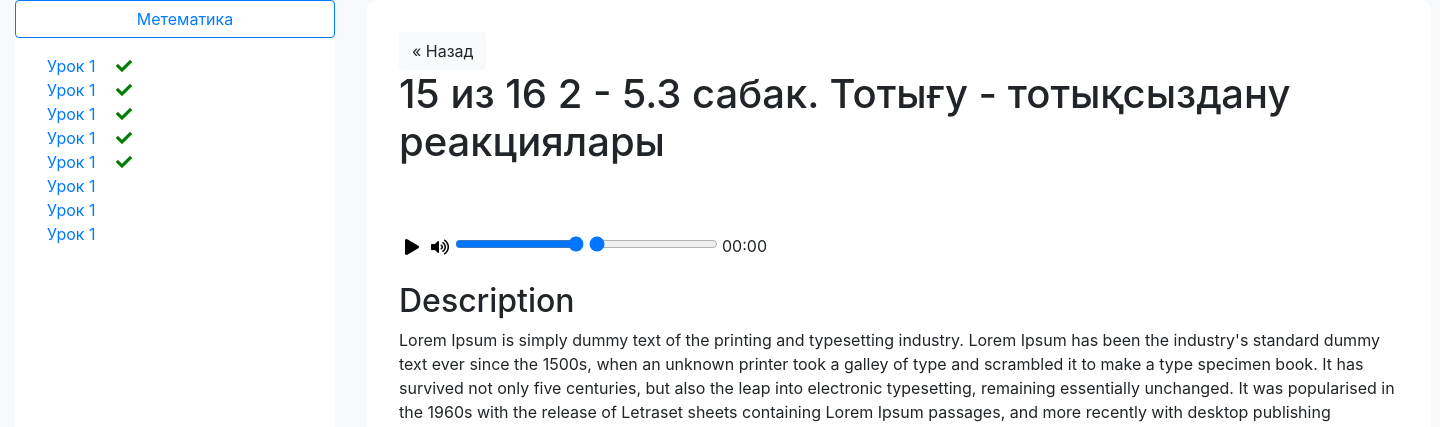
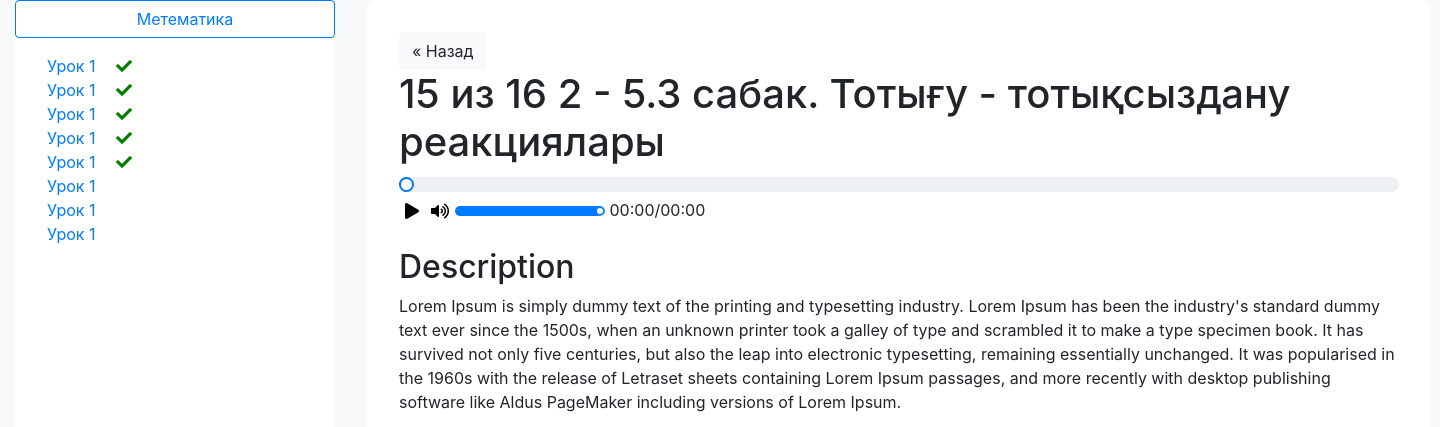
Before and after one commit to khalidullayevad/djangoProject, a Django app: page /detail in a window 1440 px wide. Shown: the part 84-511 px from the top of the page. Run offline with Django 4.2, Linux system fonts and the light colour scheme; some libraries are stand-ins or nearby versions.

Commit message:
ползунок

```diff
--- a/hello/static/css/detail-page.css
+++ b/hello/static/css/detail-page.css
@@ -16,6 +16,44 @@
 .up-down {
     display: none;
 }
+ .action {
+        display: grid;
+    }
+
+.range, .range-volume {
+    appearance: none;
+    background: #edf1f4;
+    outline: none;
+    border-radius: 15px;
+    overflow: hidden;
+}
+.range {
+     width: 1000px;
+    height: 15px;
+}
+
+.range-volume {
+      width: 150px;
+    height: 10px;
+}
+
+
+.range::-webkit-slider-thumb , .range-volume::-webkit-slider-thumb {
+    appearance: none;
+    background: #fff;
+    border-radius: 50%;
+    border: 2px solid #007bff;
+    box-shadow: -1007px 0 0 1000px #007bff;
+    cursor: pointer;
+}
+ .range::-webkit-slider-thumb {
+      width: 15px;
+    height: 15px;
+ }
+ .range-volume::-webkit-slider-thumb {
+     width: 10px;
+    height: 10px;
+ }
 .lessons {
     color: #000;
     /*margin: 2rem;*/
@@ -57,6 +95,9 @@ iframe {
         width: 700px;
         height: 400px;
     }
+    .range {
+         width: 700px;
+     }
     .main-content{
         display: grid;
         grid-template-columns: 1fr 1fr;
@@ -92,6 +133,9 @@ iframe {
         width: 500px;
         height: 300px;
     }
+    .range {
+         width: 500px;
+     }
     .main-content{
         all: unset;
     }
@@ -110,6 +154,9 @@ iframe {
         width: 300px;
         height: 200px;
     }
+    .range {
+         width: 300px;
+     }
 
      input {
       font-size: 12px;
@@ -121,5 +168,8 @@ iframe {
         width: 200px;
         height: 200px;
     }
+    .range {
+         width: 200px;
+     }
 
 }
--- a/hello/templates/pages/detail-page.html
+++ b/hello/templates/pages/detail-page.html
@@ -2,6 +2,50 @@
 {% load static %}
 {% block content %}
     <link rel="stylesheet" href="{% static 'css/detail-page.css' %}">
+    <style>
+    .action {
+        display: grid;
+    }
+
+                .range, .range-volume {
+                    {#width: 1000px;#}
+                    {#height: 15px;#}
+                    appearance: none;
+                    background: #edf1f4;
+                    outline: none;
+                    border-radius: 15px;
+                    overflow: hidden;
+                }
+                .range {
+                     width: 1000px;
+                    height: 15px;
+                }
+
+                .range-volume {
+                      width: 150px;
+                    height: 10px;
+                }
+
+
+                .range::-webkit-slider-thumb , .range-volume::-webkit-slider-thumb {
+                    appearance: none;
+                    {#width: 15px;#}
+                    {#height: 15px;#}
+                    background: #fff;
+                    border-radius: 50%;
+                    border: 2px solid #007bff;
+                    box-shadow: -1007px 0 0 1000px #007bff;
+                    cursor: pointer;
+                }
+                 .range::-webkit-slider-thumb {
+                      width: 15px;
+                    height: 15px;
+                 }
+                 .range-volume::-webkit-slider-thumb {
+                      width: 10px;
+                    height: 10px;
+                 }
+    </style>
     <div class="container-fluid">
         <div class="main-content">
             <div class="left-menu ">
@@ -30,20 +74,26 @@
                 <div style="position: relative;">
                     <div id="player"></div>
                     <div style="position: absolute; height: 60px; top: 0; z-index: 20; width: 100%;"></div>
-                    <div style="sposition: absolute; height: 60px; bottom: 0; z-index: 20; width: 100%;"></div>
+                    <div style="position: absolute; height: 60px; bottom: 0; z-index: 20; width: 100%;"></div>
                 </div>
                 <div class="action">
-                    <button class="play-btn" onclick="startVideo()" id = "start-video"><i class="fa fa-play"></i></button>
-                    <button class="pause-btn" onclick="pauseVideo()" id = "pause-video"><i class="fa fa-pause"></i></button>
+                    <div class = "range_box">
+                        <input class="range" id="YouTube-player-progress"  type="range" value="0" min="0" max="100"
+                                   onchange="youTubePlayerCurrentTimechange(this.value);" oninput="youTubePlayercurrentTimeslide()">
 
-                    <button class="volume-up-btn"  onclick="volumeOffD()" id = "volume-up"><i class="fa fa-volume-up" aria-hidden="true"></i></button>
-                    <button class="volume-off-btn"  onclick="volumeUp()" id = "volume-off"><i class="fa fa-volume-off" aria-hidden="true"></i></button>
+                    </div>
+                    <div class="">
+                        <button class="play-btn" onclick="startVideo()" id = "start-video"><i class="fa fa-play"></i></button>
+                        <button class="pause-btn" onclick="pauseVideo()" id = "pause-video"><i class="fa fa-pause"></i></button>
 
-                    <input id="YouTube-player-volume" type="range" value="100" min="0" max= "100"
-                           onchange="volumeChange(this.value)">
-                    <input id="YouTube-player-progress"  type="range" value="0" min="0" max="100"
-                               onchange="youTubePlayerCurrentTimechange(this.value);" oninput="youTubePlayercurrentTimeslide()">
-                    <span id="current-time-display">00:00</span>
+                        <button class="volume-up-btn"  onclick="volumeOffD()" id = "volume-up"><i class="fa fa-volume-up" aria-hidden="true"></i></button>
+                        <button class="volume-off-btn"  onclick="volumeUp()" id = "volume-off"><i class="fa fa-volume-off" aria-hidden="true"></i></button>
+
+                        <input id="YouTube-player-volume" type="range" class = "range-volume" value="100" min="0" max= "100"
+                               onchange="volumeChange(this.value)">
+                        <span class="rangeValue" id="current-time-display">00:00</span>/<span class="rangeValue" id="duration-time-display">00:00</span>
+                    </div>
+
                 </div>
 
                 <br>
@@ -109,8 +159,10 @@
          function onPlayerReady(event) {
         // event.target.playVideo();
             var progressInput = document.getElementById('YouTube-player-progress');
+            durationTimeDisplay();
             progressInput.addEventListener('input', function () {
               var duration = player.getDuration();
+              {#console.log(duration)#}
               var newTime = progressInput.value * duration / 100;
               player.seekTo(newTime);
               updateCurrentTimeDisplay(newTime);
@@ -131,6 +183,14 @@
             updateCurrentTimeDisplay(currentTime);
           }, 1000);
         }
+      }
+
+      function durationTimeDisplay() {
+          var minutes = Math.floor(player.getDuration() / 60);
+        var seconds = Math.floor(player.getDuration() % 60);
+        minutes = minutes < 10 ? '0' + minutes : minutes;
+        seconds = seconds < 10 ? '0' + seconds : seconds;
+        document.getElementById('duration-time-display').textContent = minutes + ':' + seconds;
       }
 
        function updateCurrentTimeDisplay(time) {
```
